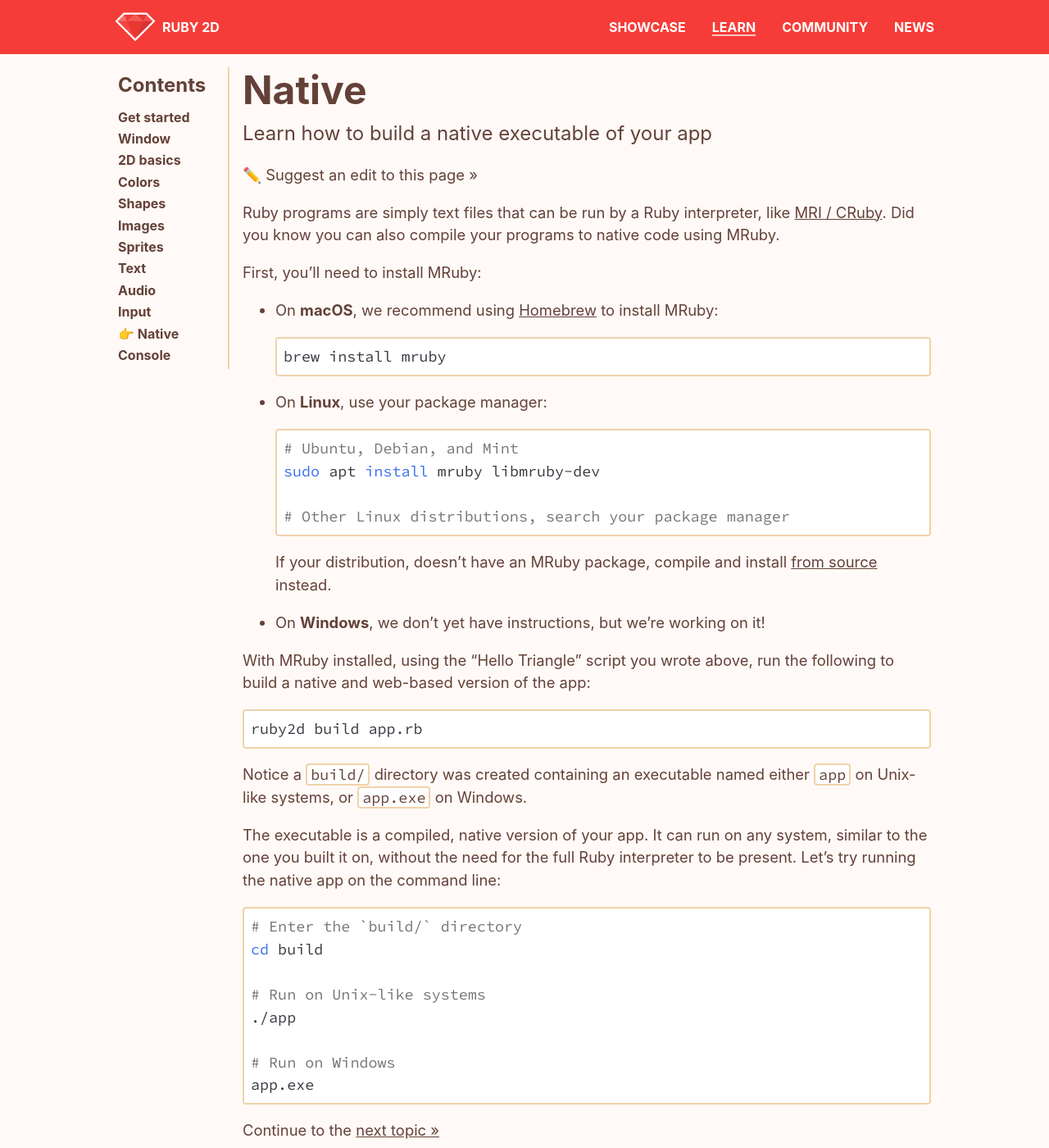
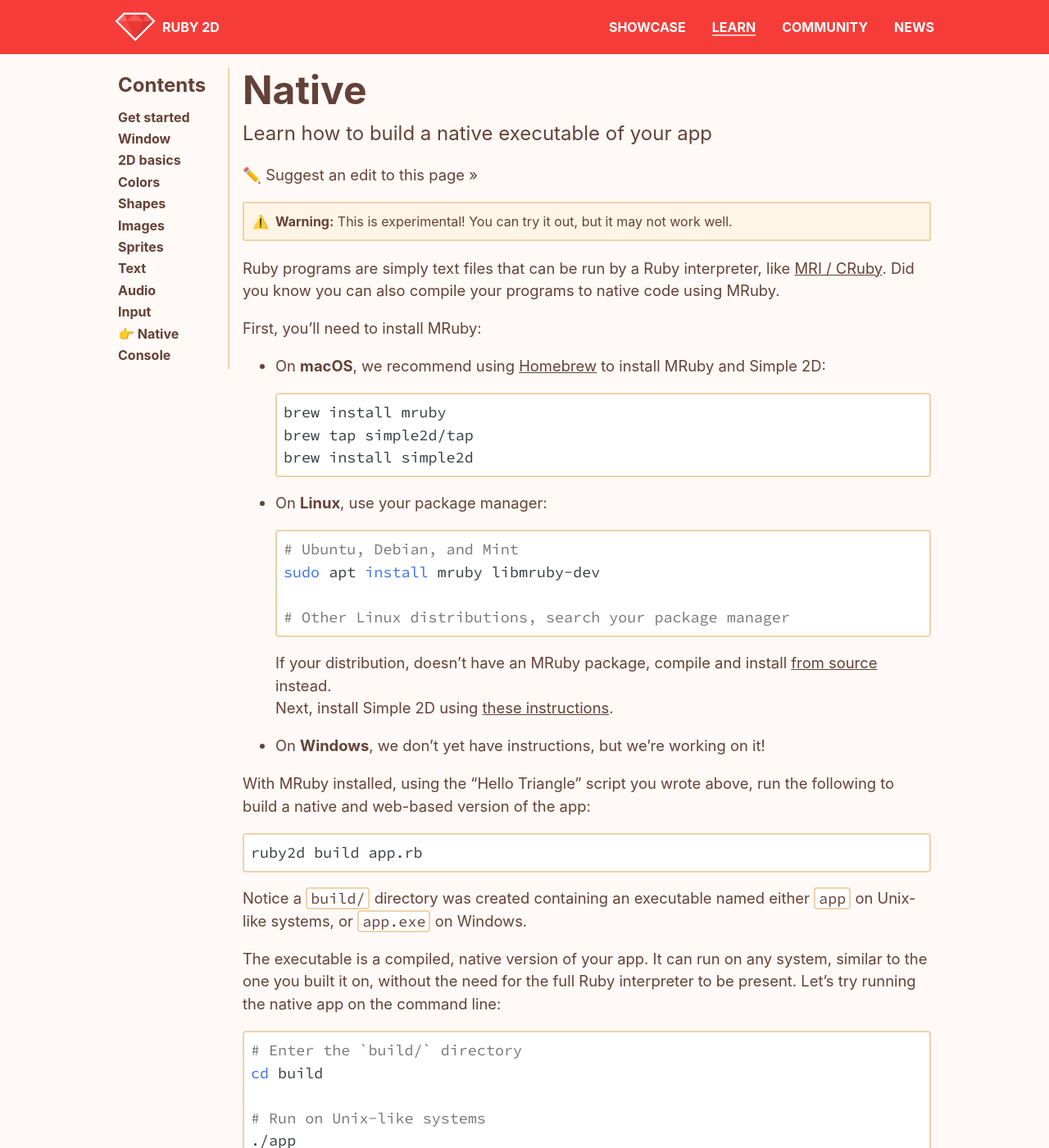
Before and after one commit to ruby2d/ruby2d.com, a Jekyll site: the page built from _pages/learn/native.md, in a window 1280 px wide and 1400 px high. Shown: the whole window at 82% size. Built offline with Jekyll 4.4.1, drawn with Linux system fonts in a browser that asks for light colours; comment, search, counter and statistics services are not loaded.

Commit message:
Update the native instructions

````diff
--- a/_pages/learn/native.md
+++ b/_pages/learn/native.md
@@ -5,13 +5,17 @@
 layout: learn
 ---
 
+{% include warning.html icon="⚠️" message="<b>Warning:</b> This is experimental! You can try it out, but it may not work well." %}
+
 Ruby programs are simply text files that can be run by a Ruby interpreter, like [MRI / CRuby](https://en.wikipedia.org/wiki/Ruby_MRI). Did you know you can also compile your programs to native code using MRuby.
 
 First, you'll need to install MRuby:
 
-- On **macOS**, we recommend using [Homebrew](https://brew.sh) to install MRuby:
+- On **macOS**, we recommend using [Homebrew](https://brew.sh) to install MRuby and Simple 2D:
 ```
 brew install mruby
+brew tap simple2d/tap
+brew install simple2d
 ```
 
 - On **Linux**, use your package manager:
@@ -22,6 +26,7 @@
   # Other Linux distributions, search your package manager
   ```
   If your distribution, doesn't have an MRuby package, compile and install [from source](https://github.com/mruby/mruby) instead.
+  Next, install Simple 2D using [these instructions](https://github.com/simple2d/simple2d#on-linux).
 
 - On **Windows**, we don't yet have instructions, but we're working on it!
 
````
